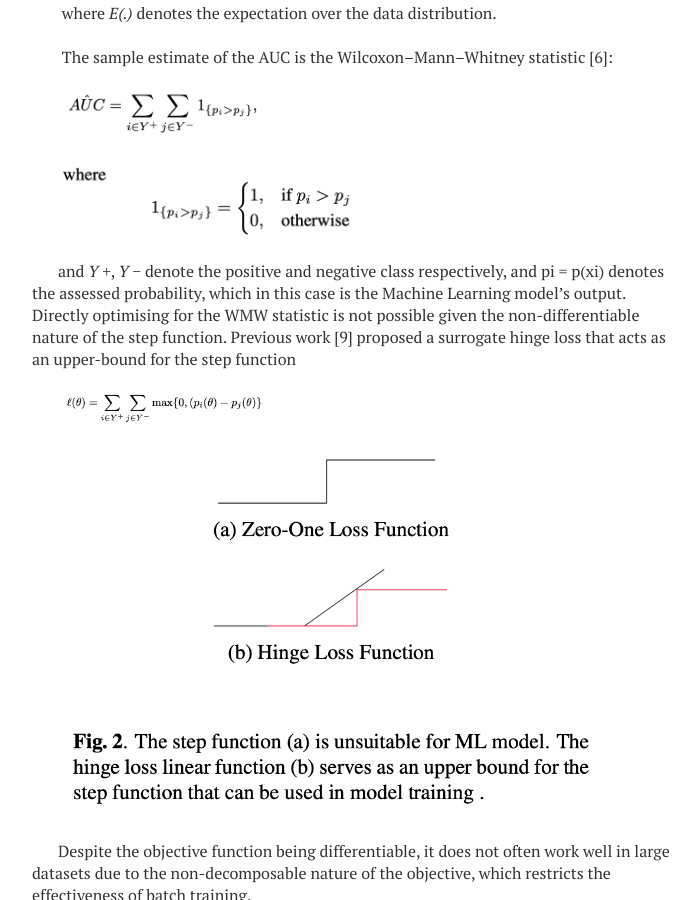
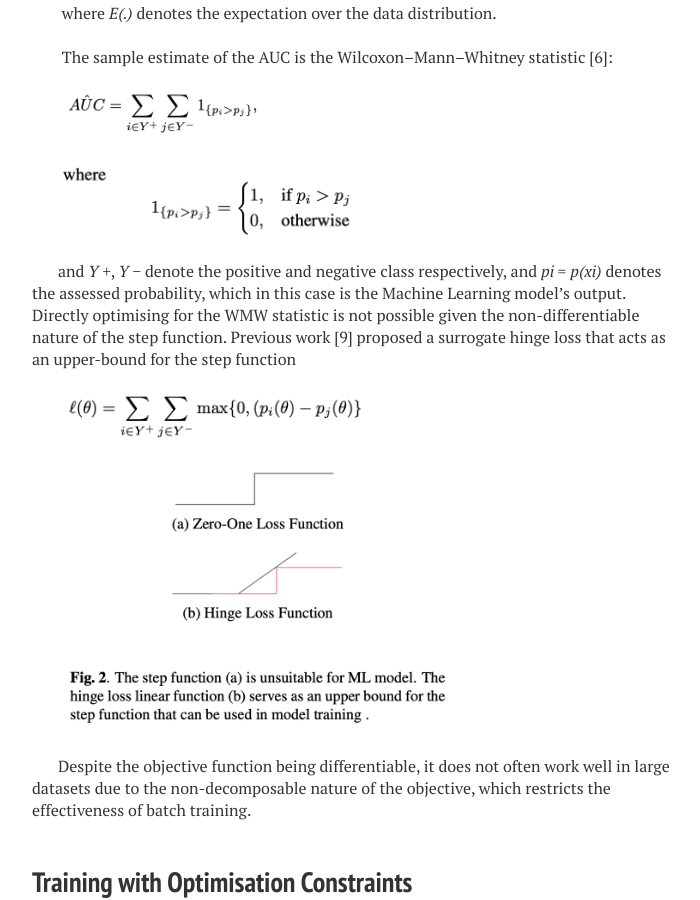
Before and after one commit to MLMogford/MLMogford.github.io, a Jekyll site: the page built from _posts/2022-08-17-maximising-sensitivity-at-fixed-specificity.md, in a window 1280 px wide and 900 px high, scrolled down 1913 px. Shown: the whole window, without its empty margins (288-988 px from the left). Built offline with Jekyll 4.4.1, drawn with Linux system fonts in a browser that asks for light colours; nearby versions of some CDN libraries; some of the changed text lies outside the part shown.

Commit message:
Update 2022-08-17-maximising-sensitivity-at-fixed-specificity.md

```diff
--- a/_posts/2022-08-17-maximising-sensitivity-at-fixed-specificity.md
+++ b/_posts/2022-08-17-maximising-sensitivity-at-fixed-specificity.md
@@ -59,18 +59,18 @@ The AUC, as a common measure for most medical imaging problems, can be formulate
 
 &nbsp;
 
-and _Y +_, _Y −_ denote the positive and negative class respectively, and pi = p(xi) denotes the assessed probability, which in this case is the Machine Learning model’s output. Directly optimising for the WMW statistic is not possible given the non-differentiable nature of the step function. Previous work [9] proposed a surrogate hinge loss that acts as an upper-bound for the step function
+and _Y +_, _Y −_ denote the positive and negative class respectively, and _pi = p(xi)_ denotes the assessed probability, which in this case is the Machine Learning model’s output. Directly optimising for the WMW statistic is not possible given the non-differentiable nature of the step function. Previous work [9] proposed a surrogate hinge loss that acts as an upper-bound for the step function
 
 &nbsp;
 
 
 <!-- ![3hinge](/images/equations/3hinge.png) -->
-&nbsp;<img src="https:/images/equations/3hinge.png" width="200">
+&nbsp;<img src="https:/images/equations/3hinge.png" width="300">
 
 &nbsp;
 
 <!-- ![zero one loss](/images/zeroOne.png) -->
-&nbsp;<img src="https:/images/zeroOne.png" width="550">
+&nbsp;<img src="https:/images/zeroOne.png" width="400">
 
 &nbsp;
 
@@ -85,7 +85,7 @@ As a way to circumvent the non-decomposable issue, [8] restricts the ranking to
 &nbsp;
 
 <!-- ![4tp-and-fp](/images/equations/4tp-and-fp.png) -->
-&nbsp;&nbsp;<img src="https:/images/equations/4tp-and-fp.png" width="400">
+&nbsp;&nbsp;<img src="https:/images/equations/4tp-and-fp.png" width="250">
 
 &nbsp;
 
@@ -94,7 +94,7 @@ As a way to circumvent the non-decomposable issue, [8] restricts the ranking to
 &nbsp;
 
 <!-- ![5tp-and-fp](/images/equations/5tp-and-fp.png) -->
-&nbsp;<img src="https:/images/equations/5tp-and-fp.png" width="400">
+&nbsp;<img src="https:/images/equations/5tp-and-fp.png" width="300">
 
 
 
@@ -116,12 +116,12 @@ Sensitivity@Specificity
 &nbsp;
 
 <!-- ![6-send-and-spec](/images/equations/6-send-and-spec.png) -->
-&nbsp;<img src="https:/images/equations/6-send-and-spec.png" width="200">
+&nbsp;<img src="https:/images/equations/6-send-and-spec.png" width="250">
 
 &nbsp;
 
 <!-- ![7-send-spec](/images/equations/7-send-spec.png) -->
-&nbsp;<img src="https:/images/equations/7-send-spec.png" width="400">
+&nbsp;<img src="https:/images/equations/7-send-spec.png" width="350">
 
 &nbsp;
 
@@ -132,7 +132,7 @@ it is known that
 &nbsp;
 
 <!-- ![ 8-sens-spec](/images/equations/8-sens-spec.png) -->
-&nbsp;<img src="https:/images/equations/8-sens-spec.png" width="400">
+&nbsp;<img src="https:/images/equations/8-sens-spec.png" width="350">
 
 
 &nbsp;
@@ -149,7 +149,7 @@ This loss function can replace BCE loss to adjust a model's performance to achie
 
 
 
-For the Sensitivity at Specificity to work, $\alpha$ is the inverse of the desired Specificity, $\gamma$ is a hyperparameter that requires tuning, and threshold is the threshold that is given by the post-test analysis to achieve a 96\% Specificity.
+For the Sensitivity at Specificity to work, α is the inverse of the desired Specificity, γ is a hyperparameter that requires tuning, and threshold is the threshold that is given by the post-test analysis to achieve a 96% Specificity.
 
 
 
@@ -171,7 +171,7 @@ Binary Cross Entropy to Log Ratio
 &nbsp;
 
 <!-- ![ 9-bce-to-log-ratio](/images/equations/9-bce-to-log-ratio.png) -->
-&nbsp;<img src="https:/images/equations/9-bce-to-log-ratio.png" width="200">
+&nbsp;<img src="https:/images/equations/9-bce-to-log-ratio.png" width="300">
 
 &nbsp;
 
@@ -192,7 +192,7 @@ Binary Cross Entropy to Log Ratio
 &nbsp;
 
 <!-- ![11-decomposable-formulation](/images/equations/11-decomposable-formulation.png) -->
-&nbsp;<img src="https:/images/equations/11-decomposable-formulation.png" width="200">
+&nbsp;<img src="https:/images/equations/11-decomposable-formulation.png" width="300">
 
 &nbsp;
 
```
